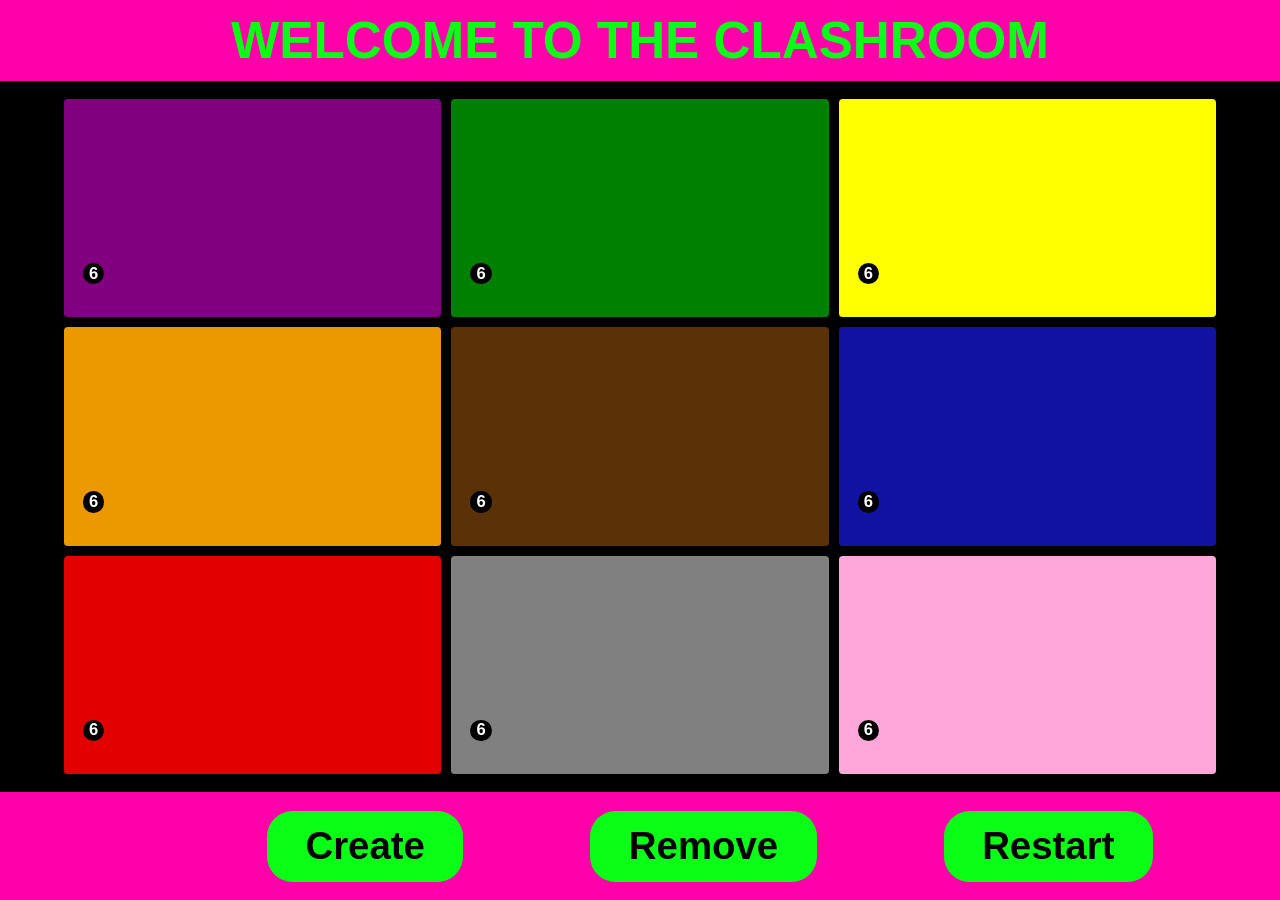
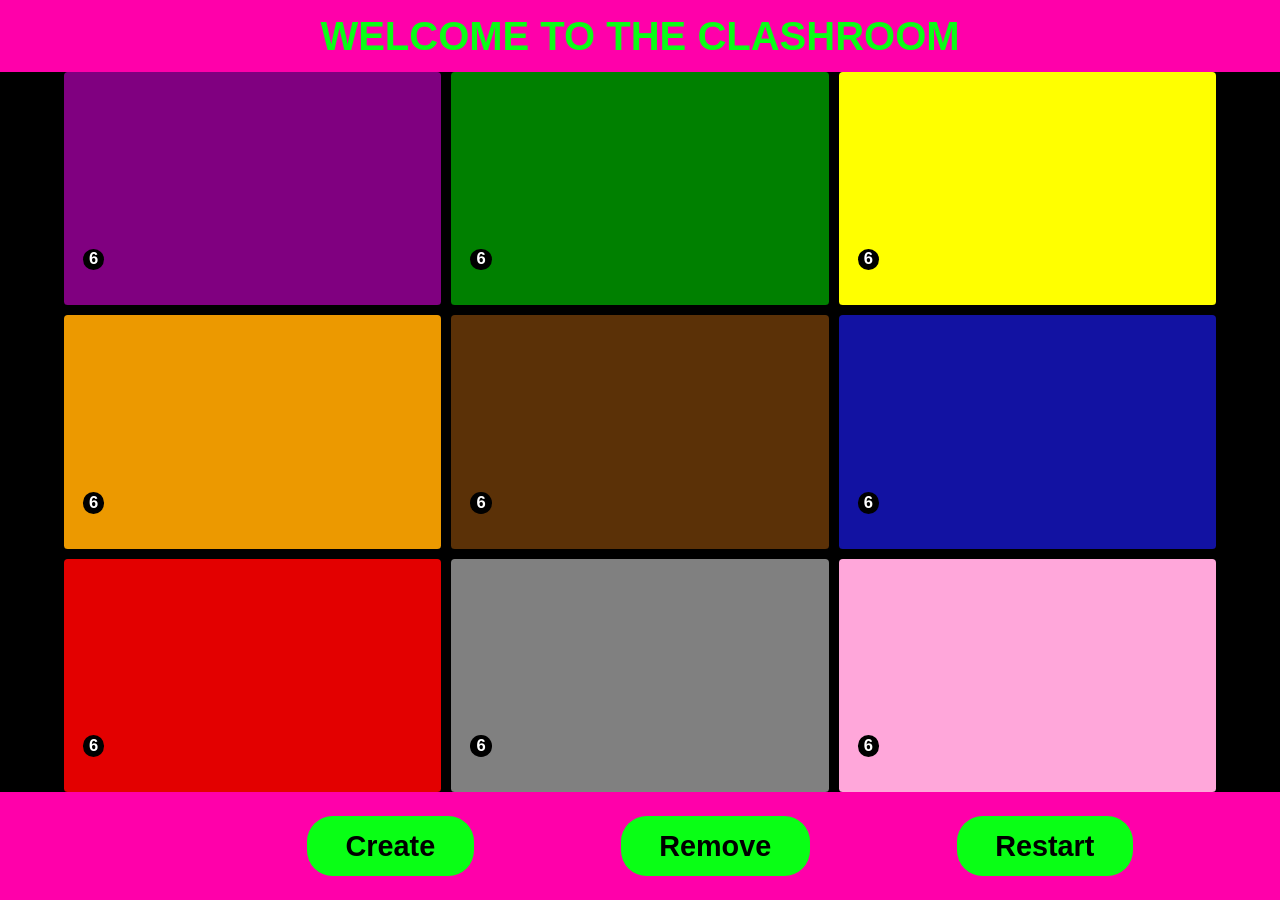

Refactor CSS for better responsiveness and layout

--- a/styles9.css
+++ b/styles9.css
@@ -7,9 +7,10 @@
 body {
     display: flex;
     flex-direction: column;
-    justify-content: space-between;
+    justify-content: flex-start;
     align-items: center;
     height: 100vh;
+    height: 100dvh;
     width: 100vw;
     background-color: black;
     color: white;
@@ -19,12 +20,12 @@ body {
 
 .top-row, .bottom-row {
     width: 100vw;
-    height: 9vh; /* Slightly increased to improve spacing */
+    height: 8dvh; /* Budgeted height for top row */
     display: flex;
     justify-content: center;
     align-items: center;
-    font-size: 4vw;
-    color:rgb(9, 255, 21);
+    font-size: clamp(1.5rem, 4vw, 2.5rem); /* Clamped header typography */
+    color: rgb(9, 255, 21);
     font-weight: bold;
     background-color: rgb(255, 0, 170);
 }
@@ -32,10 +33,11 @@ body {
 .game-grid {
     display: grid;
     grid-template-columns: repeat(3, 1fr);
-    grid-template-rows: repeat(3, 1fr);
-    gap: 0.8vw; /* Reduced to minimize the spacing */
+    grid-template-rows: repeat(3, minmax(0, 1fr)); /* Maintained 3x3 geometry with layout safety */
+    gap: 0.8vw; 
     width: 90vw;
-    height: 75vh; /* Adjusted to fit within the full screen */
+    height: 80dvh; /* Budgeted grid height */
+    margin: 0 auto; /* Perfect horizontal centering */
 }
 
 .grid-item {
@@ -45,9 +47,18 @@ body {
     align-items: center;
     gap: 0.5vw;
     position: relative;
-    font-size: 3vw;
+    font-size: clamp(1rem, 3vw, 2rem); /* Clamped grid typography */
     border-radius: 0.3vw;
     cursor: pointer;
+    overflow: hidden; /* Content spill safety */
+    max-height: 100%; /* Content spill safety */
+}
+
+/* Internal grid content containment rule */
+.grid-item img, .grid-item * {
+    max-width: 100%;
+    max-height: 100%;
+    object-fit: contain;
 }
 
 .counter {
@@ -67,23 +78,27 @@ body {
     align-items: center;
 }
 
-
 .bottom-row {
     display: flex;
     justify-content: space-evenly;
+    align-items: center; /* Keeps items perfectly centered vertically */
     width: 100vw;
-    height: 12vh; /* Matches top row for balance */
+    height: 12dvh; /* Budgeted standalone bottom row height */
 }
 
 button {
-    font-size: 3vw;
-    padding: 1.5vh 3vw;
+    font-size: clamp(1rem, 2.5vw, 1.8rem); /* Clamped button typography */
+    padding: 1.5dvh 3vw; /* Adjusted padding budget */
     border: none;
     background-color: rgb(9, 255, 21);
     color: rgb(0, 0, 0);
     font-weight: bold;
     cursor: pointer;
     border-radius: 2vw;
+    max-height: 80%; /* Vertical containment inside bottom bar */
+    display: flex;
+    align-items: center;
+    justify-content: center;
 }
 
 button:hover {
@@ -94,7 +109,7 @@ button:hover {
 
 .draggable {
     cursor: grab;
-    font-size: 3vw;
+    font-size: clamp(1rem, 3vw, 2rem); /* Clamped typography matching grid items */
     user-select: none;
 }
 
@@ -107,4 +122,5 @@ button:hover {
     align-items: center;
     gap: 0.5vw; /* Space between new caps */
     margin-left: 1vw; /* Small gap from buttons */
+    max-height: 100%; /* Vertical layout safety */
 }
